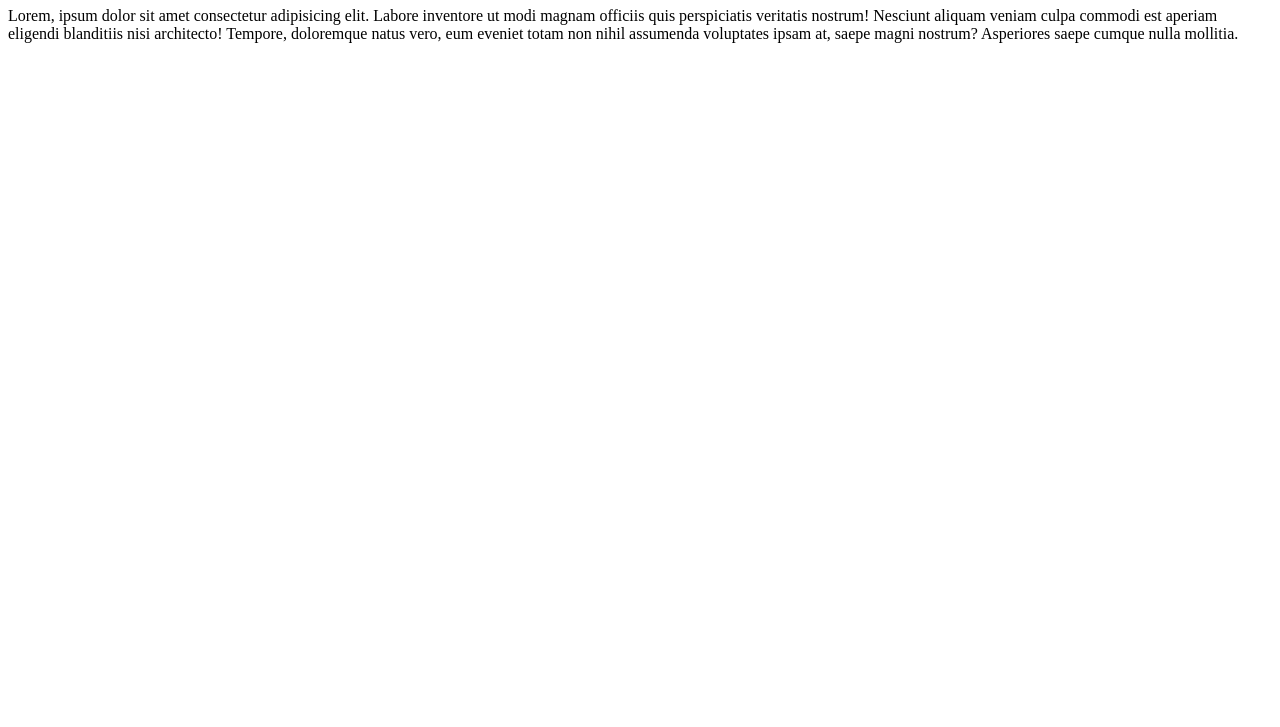
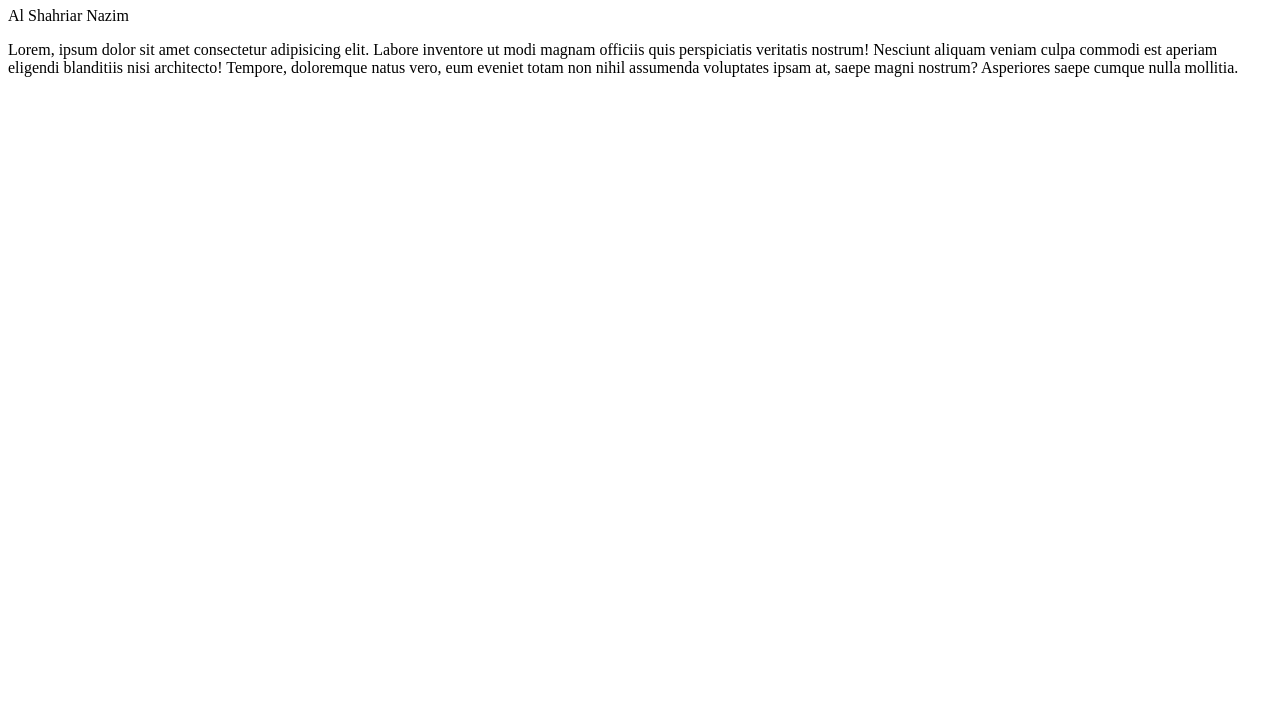
Before and after one commit to Al-Shahriar-Nazim717/2nd-project, a plain HTML site: page index.html in a window 1280 px wide. Shown: the part 73-800 px from the top of the page. Drawn offline with Linux system fonts and the light colour scheme.

Commit message:
Update index.html

```diff
--- a/index.html
+++ b/index.html
@@ -8,6 +8,7 @@
 </head>
 <body>
     <h1>nazim king</h1>
+    <p> Al Shahriar Nazim</p>
     <p>Lorem, ipsum dolor sit amet consectetur adipisicing elit. Labore inventore ut modi magnam officiis quis perspiciatis veritatis nostrum! Nesciunt aliquam veniam culpa commodi est aperiam eligendi blanditiis nisi architecto! Tempore, doloremque natus vero, eum eveniet totam non nihil assumenda voluptates ipsam at, saepe magni nostrum? Asperiores saepe cumque nulla mollitia.</p>
 </body>
 </html>
```
